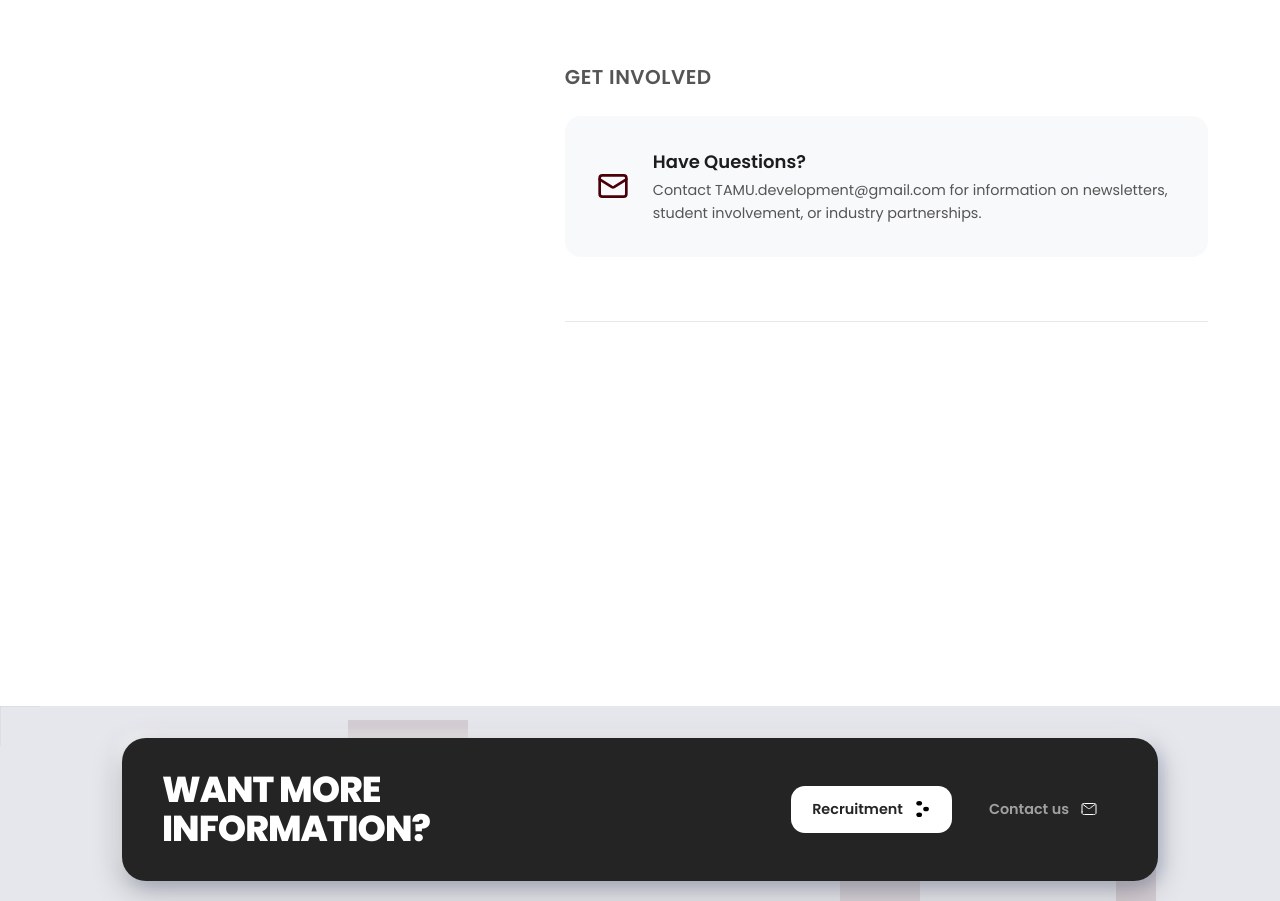
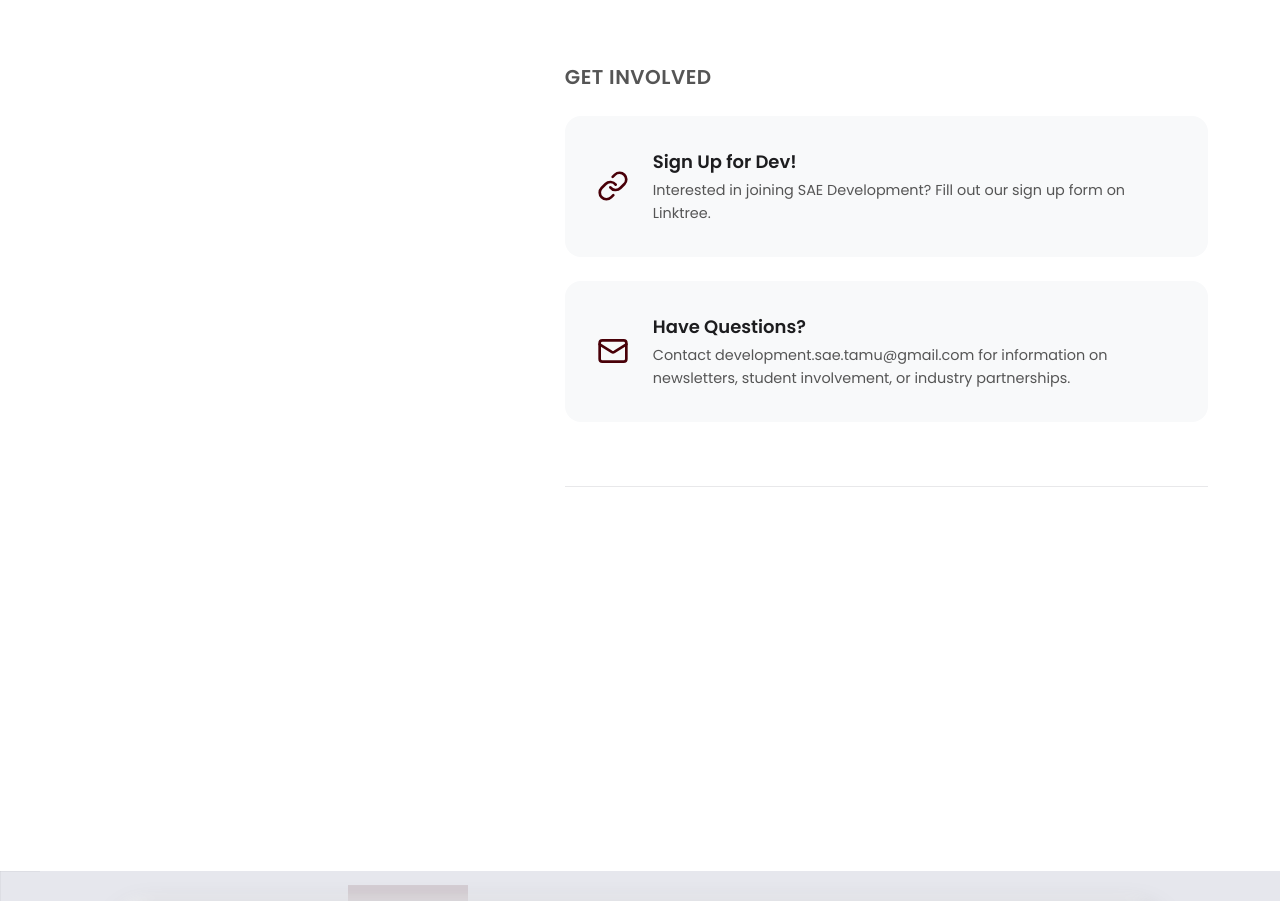
Before and after one commit to aathul-raj/sae-website, a Next.js app: page /dev in a window 1280 px wide. Shown: the part 2934-3835 px from the top of the page. Built offline with nearby package versions, Linux system fonts and the light colour scheme.

Commit message:
dev updates

```diff
--- a/app/components/ProgramPage.tsx
+++ b/app/components/ProgramPage.tsx
@@ -194,10 +194,19 @@ const ProgramPage = ({ title, tagline, description, mission, subTeams, competiti
                       {linktreeUrl && (
                         <a href={linktreeUrl} target="_blank" rel="noopener noreferrer" className={styles.contactCard}>
                           <LinkIcon />
-                          <div>
-                            <h4>All Our Links</h4>
-                            <p>Find links to everything you would need on our Linktree.</p>
-                          </div>
+                            <div>
+                            {title === 'SAE Development' ? (
+                              <>
+                              <h4>Sign Up for Dev!</h4>
+                              <p>Interested in joining SAE Development? Fill out our sign up form on Linktree.</p>
+                              </>
+                            ) : (
+                              <>
+                              <h4>All Our Links</h4>
+                              <p>Find links to everything you would need on our Linktree.</p>
+                              </>
+                            )}
+                            </div>
                         </a>
                       )}
 
--- a/app/dev/page.tsx
+++ b/app/dev/page.tsx
@@ -10,7 +10,8 @@ const pageData = {
     '/images/dev/dev-baja.jpg',
     '/images/dev/dev-usb.jpg',
   ],
-  contactEmail: "TAMU.development@gmail.com",
+  contactEmail: "development.sae.tamu@gmail.com",
+  linktreeUrl: "https://docs.google.com/forms/d/e/1FAIpQLSfkmTcXwYtTXBnatA4AI3ENKzxxHuuS8bcapD0qzwUySpSv8w/viewform",
   mission: "Our mission is to provide a comprehensive introduction to engineering principles and practices, fostering the next generation of innovators and problem solvers.",
   description: "The SAE Development Program is the entry point for new and aspiring members, targeted towards freshman and sophomores. It is designed to equip underclassmen with the fundamental skills, software knowledge, and hands-on experience necessary to excel on our competitive project teams. Through workshops on CAD and CAM, tutorials on machining and welding, and mentorship from senior members, the Development Program builds a strong foundation for a successful future in engineering."
 };
@@ -24,6 +25,7 @@ const DevelopmentPage = () => {
         mission={pageData.mission}
         contactEmail={pageData.contactEmail}
         images={pageData.images}
+        linktreeUrl={pageData.linktreeUrl}
     />
   );
 };
```
